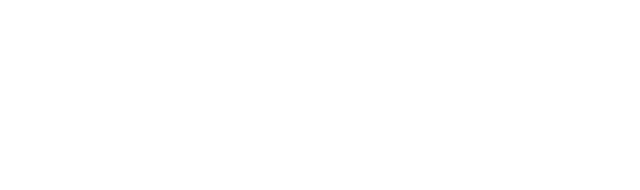
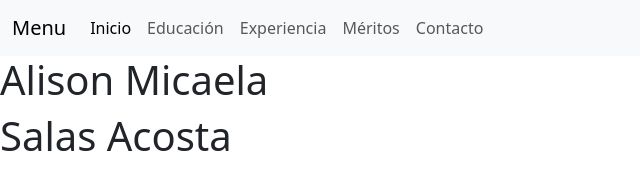
Before and after one commit to alisonMSalas/o-PracticaGit4A_SalasAlison, a plain HTML site: page index.html in a window 1280 px wide. Shown: the whole page, without its empty margins (0-640 px from the left). Drawn offline with nearby package versions, Linux system fonts and the light colour scheme.

Commit message:
“Se agregó Bootstrap al proyecto, menú e información personal

```diff
--- a/index.html
+++ b/index.html
@@ -3,9 +3,43 @@
 <head>
     <meta charset="UTF-8">
     <meta name="viewport" content="width=device-width, initial-scale=1.0">
-    <title>Document</title>
+    <link href="https://cdn.jsdelivr.net/npm/bootstrap@5.3.0/dist/css/bootstrap.min.css" rel="stylesheet">
+    <title>Pagina Web</title>
 </head>
 <body>
+    <header>
+        <nav class="navbar navbar-expand-lg bg-body-tertiary">
+            <div class="container-fluid">
+              <a class="navbar-brand" href="#">Menu</a>
+              <button class="navbar-toggler" type="button" data-bs-toggle="collapse" data-bs-target="#navbarSupportedContent" aria-controls="navbarSupportedContent" aria-expanded="false" aria-label="Toggle navigation">
+                <span class="navbar-toggler-icon"></span>
+              </button>
+              <div class="collapse navbar-collapse" id="navbarSupportedContent">
+                <ul class="navbar-nav me-auto mb-2 mb-lg-0">
+                  <li class="nav-item">
+                    <a class="nav-link active" aria-current="page" href="#">Inicio</a>
+                  </li>
+                  <li class="nav-item">
+                    <a class="nav-link" href="#">Educación</a>
+                  </li>
+                  <li class="nav-item">
+                    <a class="nav-link" href="#">Experiencia</a>
+                  </li>
+                  <li class="nav-item">
+                    <a class="nav-link" href="#">Méritos</a>
+                  </li>
+                  <li class="nav-item">
+                    <a class="nav-link" href="#">Contacto</a>
+                  </li>
+                </ul>
 
+              </div>
+            </div>
+          </nav>
+          <section>
+            <h1> Alison Micaela</h1>
+            <h1> Salas Acosta</h1>
+          </section>
+    </header>
 </body>
 </html>
```
